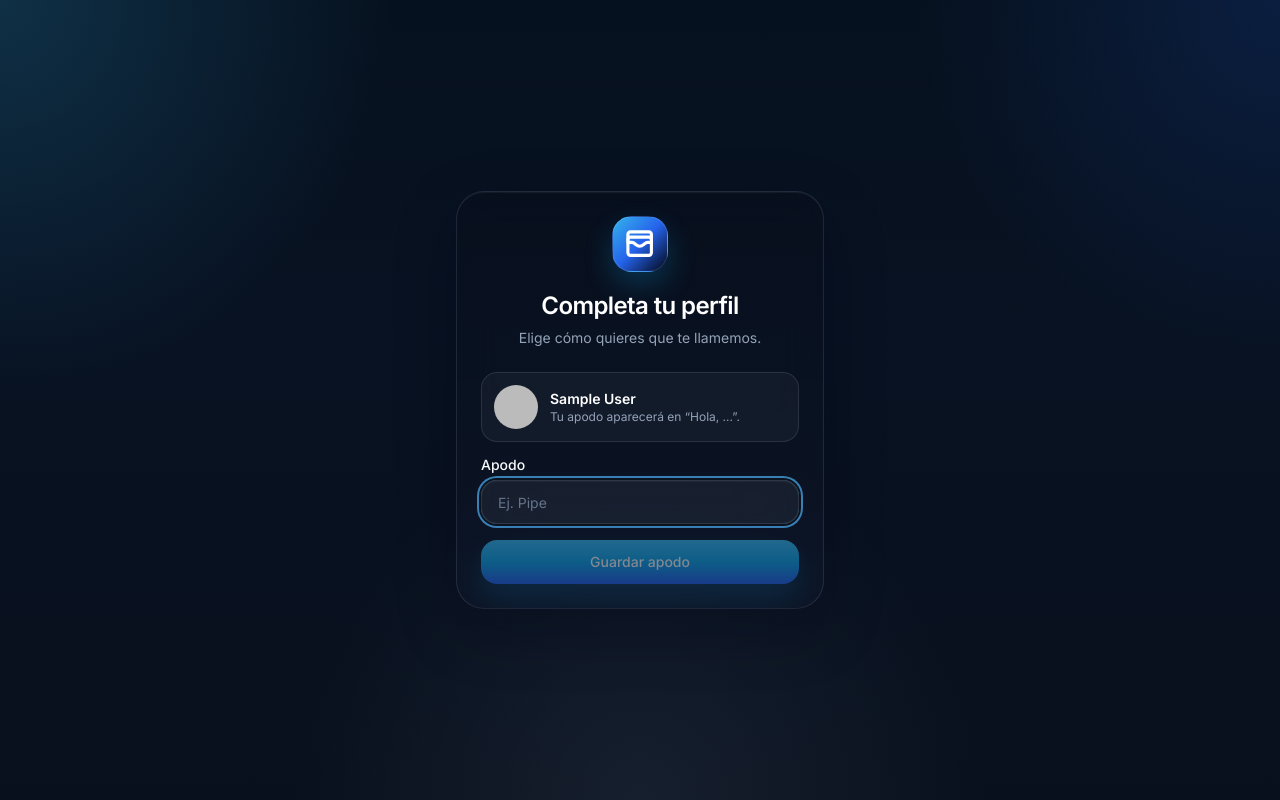
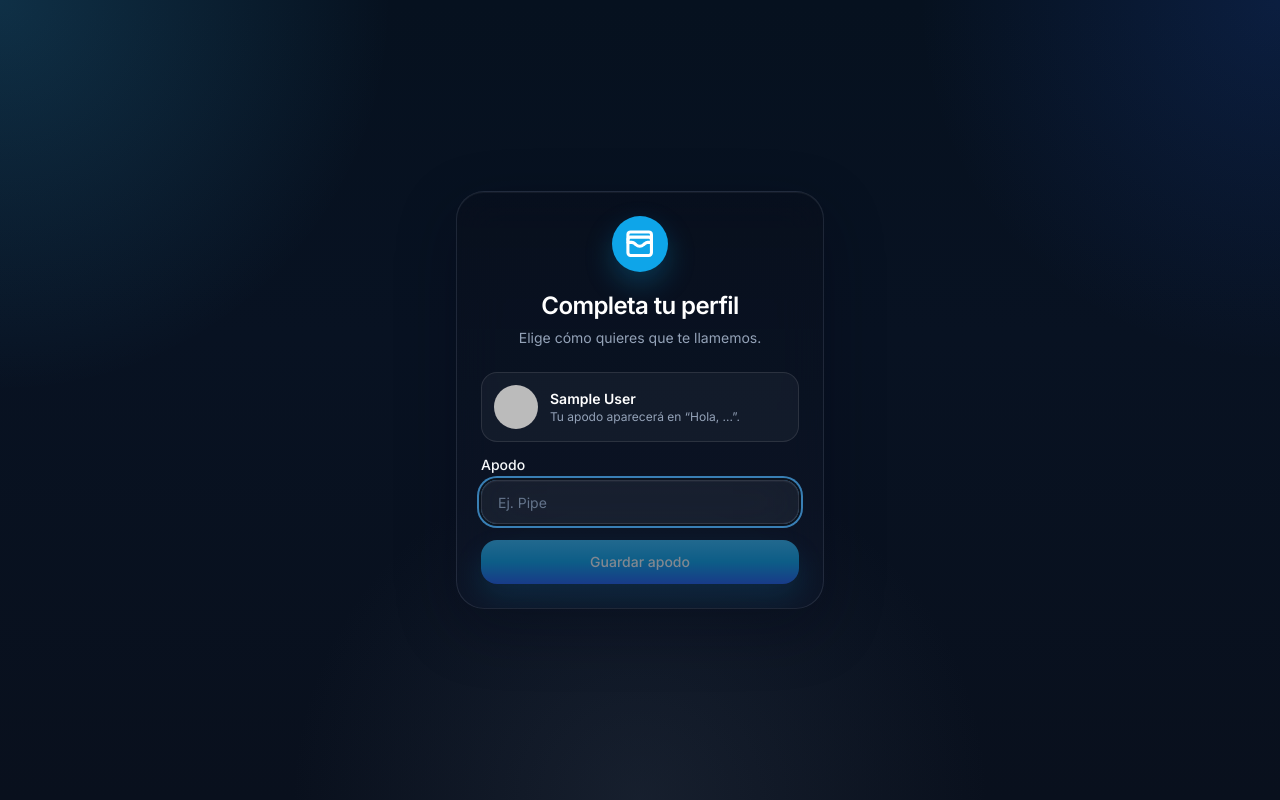
Before and after one commit to FelipeParraC/wallet-pipe, a Next.js app: page /completar-perfil in a window 1280 px wide. Built offline with nearby package versions, Linux system fonts and the light colour scheme; no server answers; sample sign-in values are in the browser's storage.

Commit message:
Simplify app logo mark

```diff
--- a/src/components/AppLogoMark.tsx
+++ b/src/components/AppLogoMark.tsx
@@ -1,10 +1,10 @@
 import { WalletCards } from 'lucide-react'
 
-export const AppLogoMark = ({ className = 'h-10 w-10 rounded-[1.05rem]' }: { className?: string }) => (
+export const AppLogoMark = ({ className = 'h-10 w-10' }: { className?: string }) => (
   <span
-    className={`inline-flex shrink-0 items-center justify-center border border-sky-200/15 bg-gradient-to-br from-sky-400/95 via-blue-600 to-slate-950 text-white shadow-[0_12px_28px_rgba(14,165,233,0.24)] ${className}`}
+    className={`inline-flex shrink-0 items-center justify-center rounded-full bg-sky-500 text-white shadow-[0_12px_28px_rgba(14,165,233,0.26)] ${className}`}
     aria-hidden='true'
   >
-    <WalletCards className='h-[58%] w-[58%] stroke-[2.4]' />
+    <WalletCards className='h-[56%] w-[56%] stroke-[2.35]' />
   </span>
 )
--- a/src/components/auth/AuthPrimitives.tsx
+++ b/src/components/auth/AuthPrimitives.tsx
@@ -28,7 +28,7 @@ export const AuthShell = ({
 }) => (
   <Card className='mx-auto w-full max-w-[23rem] overflow-hidden rounded-[1.75rem] border-white/10 bg-slate-950/62 shadow-[0_24px_70px_rgba(2,6,23,0.34)] backdrop-blur-2xl'>
     <CardHeader className='items-center px-5 pb-3 pt-6 text-center'>
-      <AppLogoMark className='mb-3 h-14 w-14 rounded-[1.25rem]' />
+      <AppLogoMark className='mb-3 h-14 w-14' />
       <CardTitle className='text-2xl text-white'>{title}</CardTitle>
       <p className='max-w-xs text-sm leading-5 text-slate-400'>{subtitle}</p>
     </CardHeader>
```
